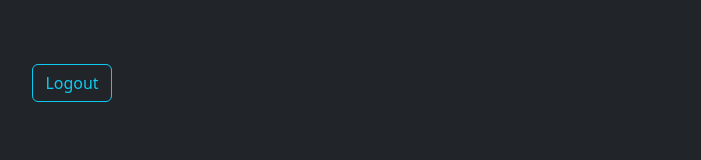
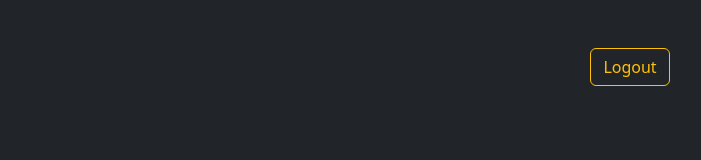
Before and after one commit to MohabShaaban/login, a plain HTML site: page hello.html in a window 1280 px wide. Shown: the whole page, without its empty margins (568-1269 px from the left). Drawn offline with Linux system fonts and the light colour scheme.

Commit message:
Third commit

```diff
--- a/hello.html
+++ b/hello.html
@@ -8,8 +8,8 @@
 </head>
 <body class="bg-dark text-center">
     <div class="container my-5">
+        <button onclick="logout()" class="btn btn-outline-warning position-relative start-50">Logout</button>
         <h1 id="username" class="text-white"></h1>
-        <button onclick="logout()" class="btn btn-outline-info my-3">Logout</button>
     </div>
     <script src="js/main.js"></script>
 </body>
```
